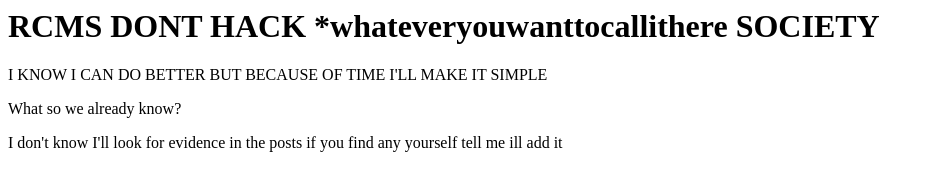
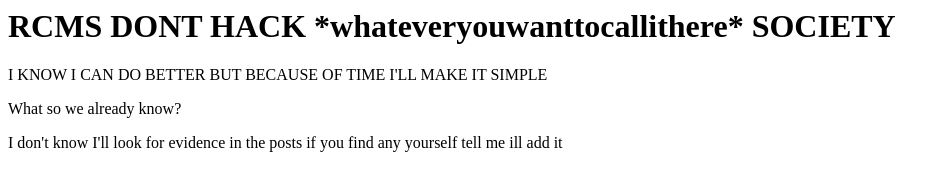
Before and after one commit to donthackpls/donthackpls.github.io, a plain HTML site: page index.html in a window 1280 px wide. Shown: the whole page, without its empty margins (0-948 px from the left). Drawn offline with Linux system fonts and the light colour scheme.

Commit message:
Update index.html

```diff
--- a/index.html
+++ b/index.html
@@ -3,7 +3,7 @@
     <title>RCMS DONT HACK COMMUNITY</title>
   </head>
   <body>
-    <h1>RCMS DONT HACK *whateveryouwanttocallithere SOCIETY</h1>
+    <h1>RCMS DONT HACK *whateveryouwanttocallithere* SOCIETY</h1>
     <p>I KNOW I CAN DO BETTER BUT BECAUSE OF TIME I'LL MAKE IT SIMPLE</p>
     <p>What so we already know?</p>
     <p> I don't know I'll look for evidence in the posts if you find any yourself tell me ill add it</p>
```
